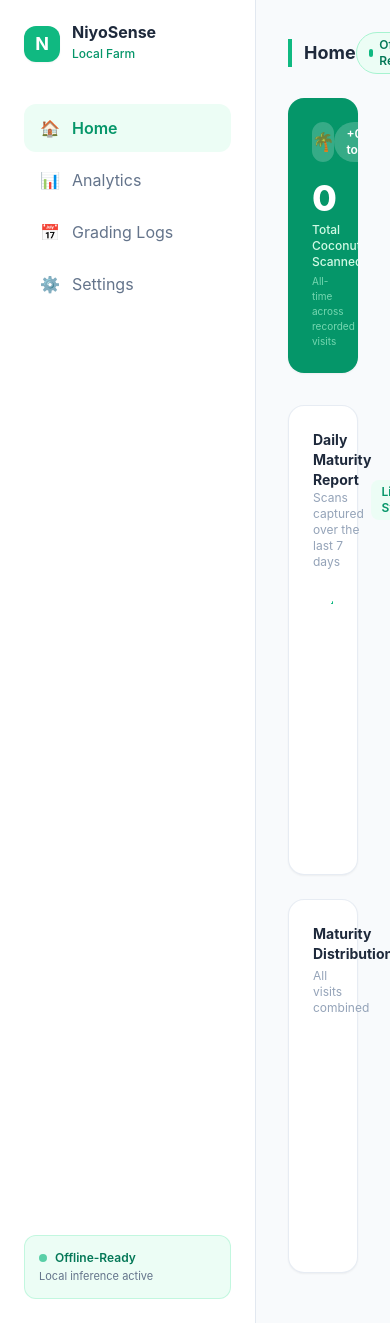
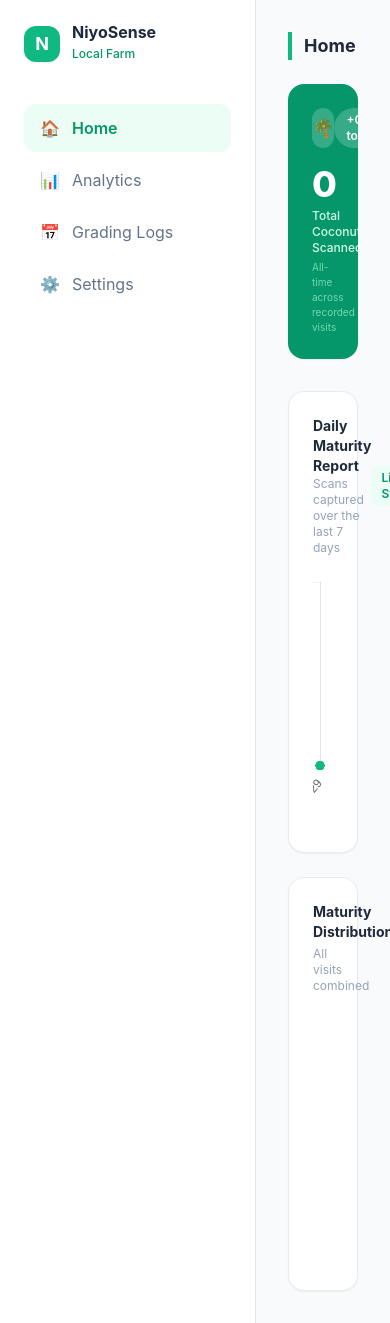
Before and after one commit to Cbolea23/niyosense-capstone, a Django app: page / in a window 390 px wide. Run offline with Django 5.2, Linux system fonts and the light colour scheme; data that the repository does not hold is empty; some libraries are stand-ins or nearby versions.

Commit message:
remove offline ready tags in the dashboard

```diff
--- a/backend/templates/dashboard/includes/header.html
+++ b/backend/templates/dashboard/includes/header.html
@@ -1,9 +1,5 @@
 <div class="flex justify-between items-center mb-6">
     <h2 id="header-title" class="text-lg font-bold text-slate-800 border-l-4 border-emerald-500 pl-3">Home</h2>
     <div class="flex gap-3">
-        <span
-            class="bg-emerald-50 text-emerald-700 border border-emerald-200 px-3 py-1 rounded-full text-xs font-semibold flex items-center gap-1.5">
-            <span class="w-2 h-2 bg-emerald-500 rounded-full"></span> Offline-Ready
-        </span>
     </div>
 </div>
--- a/backend/templates/dashboard/includes/sidebar.html
+++ b/backend/templates/dashboard/includes/sidebar.html
@@ -29,12 +29,4 @@
             </button>
         </nav>
     </div>
-
-    <div class="bg-emerald-50 border border-emerald-200/60 rounded-xl p-3.5">
-        <span class="text-xs font-semibold text-emerald-700 flex items-center gap-2">
-            <span class="w-2 h-2 bg-emerald-500 rounded-full animate-pulse"></span> <span
-                data-i18n="offline_ready">Offline-Ready</span>
-        </span>
-        <p class="text-[11px] text-slate-500 mt-0.5" data-i18n="local_active">Local inference active</p>
-    </div>
 </aside>
--- a/backend/templates/dashboard/includes/tab_analytics.html
+++ b/backend/templates/dashboard/includes/tab_analytics.html
@@ -1,6 +1,6 @@
 <p class="text-xs text-slate-400 mb-6">Real-time monthly performance metrics from PostgreSQL</p>
 
-<div class="grid grid-cols-3 gap-6 mb-8">
+<div class="grid grid-cols-1 md:grid-cols-3 gap-6 mb-8">
     <div class="bg-emerald-50/60 border border-emerald-100 rounded-2xl p-5">
         <h3 class="text-3xl font-bold text-emerald-600 mb-1">{{ this_month_scans }}</h3>
         <p class="text-xs font-bold text-slate-700">Total Scanned This Month</p>
@@ -21,5 +21,7 @@
 <div class="bg-white border border-slate-200/80 rounded-2xl p-6 shadow-sm mb-6">
     <h4 class="font-bold text-slate-800 text-sm mb-1">Monthly Yield</h4>
     <p class="text-xs text-slate-400 mb-4">Total coconuts scanned per month (Historical)</p>
-    <canvas id="yieldChart" height="100"></canvas>
+    <div class="relative w-full h-72">
+        <canvas id="yieldChart"></canvas>
+    </div>
 </div>
--- a/backend/templates/dashboard/includes/tab_home.html
+++ b/backend/templates/dashboard/includes/tab_home.html
@@ -15,23 +15,25 @@
 </div>
 
 <div class="grid grid-cols-1 lg:grid-cols-3 gap-6">
-    <div class="lg:col-span-2 bg-white p-6 rounded-2xl border border-slate-200/80 shadow-sm">
-        <div class="flex justify-between items-center mb-6">
+    <div class="lg:col-span-2 bg-white p-6 rounded-2xl border border-slate-200/80 shadow-sm flex flex-col justify-between">
+        <div class="flex justify-between items-center mb-4">
             <div>
                 <h3 class="font-bold text-slate-800 text-sm">Daily Maturity Report</h3>
                 <p class="text-xs text-slate-400">Scans captured over the last 7 days</p>
             </div>
             <span class="text-xs font-semibold px-2.5 py-1 bg-emerald-50 text-emerald-600 rounded-lg">Live Synced</span>
         </div>
-        <div class="h-64">
+        <div class="relative h-64 w-full">
             <canvas id="dailyChart"></canvas>
         </div>
     </div>
 
-    <div class="bg-white p-6 rounded-2xl border border-slate-200/80 shadow-sm">
-        <h3 class="font-bold text-slate-800 text-sm mb-1">Maturity Distribution</h3>
-        <p class="text-xs text-slate-400 mb-6">All visits combined</p>
-        <div class="h-52 flex items-center justify-center">
+    <div class="bg-white p-6 rounded-2xl border border-slate-200/80 shadow-sm flex flex-col justify-between">
+        <div>
+            <h3 class="font-bold text-slate-800 text-sm mb-1">Maturity Distribution</h3>
+            <p class="text-xs text-slate-400 mb-4">All visits combined</p>
+        </div>
+        <div class="relative h-64 w-full flex items-center justify-center">
             <canvas id="maturityChart"></canvas>
         </div>
     </div>
--- a/backend/templates/dashboard/index.html
+++ b/backend/templates/dashboard/index.html
@@ -60,20 +60,6 @@
         let autoDetectedUrl = "http://127.0.0.1:8000";
         let userHasEditedIp = false;
 
-        function switchTab(tab) {
-            document.querySelectorAll('.tab-pane').forEach(el => el.classList.add('hidden'));
-            document.querySelectorAll('nav button').forEach(btn => {
-                btn.className = "w-full flex items-center space-x-3 px-4 py-3 rounded-xl transition text-left nav-inactive";
-            });
-
-            document.getElementById('tab-' + tab).classList.remove('hidden');
-            document.getElementById('nav-' + tab).className = "w-full flex items-center space-x-3 px-4 py-3 rounded-xl transition text-left nav-active";
-
-            const titles = { 'home': 'nav_home', 'analytics': 'nav_analytics', 'logs': 'nav_logs', 'settings': 'nav_settings' };
-            const lang = localStorage.getItem('niyosense_lang') || 'en';
-            document.getElementById('header-title').innerText = i18n[lang][titles[tab]] || titles[tab];
-        }
-
         // Initialize Chart.js instances
         let matureCount = Number('{{ mature_count }}') || 0;
         let prematureCount = Number('{{ premature_count }}') || 0;
@@ -94,26 +80,103 @@
                     borderWidth: 0
                 }]
             },
-            options: { cutout: '75%', plugins: { legend: { display: false } } }
+            options: {
+                responsive: true,
+                maintainAspectRatio: false,
+                cutout: '75%',
+                plugins: { legend: { display: false } }
+            }
         });
 
         const dailyChart = new Chart(document.getElementById('dailyChart'), {
             type: 'line',
             data: {
                 labels: dailyLabels,
-                datasets: [{ data: dailyCounts, borderColor: '#10B981', tension: 0.4, fill: false }]
+                datasets: [{
+                    data: dailyCounts,
+                    borderColor: '#10B981',
+                    backgroundColor: 'rgba(16, 185, 129, 0.05)',
+                    tension: 0.4,
+                    fill: true,
+                    pointBackgroundColor: '#10B981',
+                    pointRadius: 4,
+                    pointHoverRadius: 6
+                }]
             },
-            options: { plugins: { legend: { display: false } } }
+            options: {
+                responsive: true,
+                maintainAspectRatio: false,
+                layout: {
+                    padding: {
+                        top: 10,
+                        bottom: 10,
+                        left: 5,
+                        right: 15
+                    }
+                },
+                plugins: { legend: { display: false } },
+                scales: {
+                    y: {
+                        beginAtZero: true,
+                        ticks: { precision: 0 },
+                        grid: { color: '#F1F5F9' }
+                    },
+                    x: {
+                        grid: { display: false }
+                    }
+                }
+            }
         });
 
-        new Chart(document.getElementById('yieldChart'), {
+        const yieldChart = new Chart(document.getElementById('yieldChart'), {
             type: 'bar',
             data: {
                 labels: monthlyLabels,
-                datasets: [{ label: 'Coconuts Scanned', data: monthlyCounts, backgroundColor: '#10B981', borderRadius: 8 }]
+                datasets: [{
+                    label: 'Coconuts Scanned',
+                    data: monthlyCounts,
+                    backgroundColor: '#10B981',
+                    borderRadius: 8
+                }]
             },
-            options: { plugins: { legend: { display: false } } }
+            options: {
+                responsive: true,
+                maintainAspectRatio: false,
+                plugins: { legend: { display: false } },
+                scales: {
+                    y: {
+                        beginAtZero: true,
+                        ticks: { precision: 0 },
+                        grid: { color: '#F1F5F9' }
+                    },
+                    x: {
+                        grid: { display: false }
+                    }
+                }
+            }
         });
+
+        function switchTab(tab) {
+            document.querySelectorAll('.tab-pane').forEach(el => el.classList.add('hidden'));
+            document.querySelectorAll('nav button').forEach(btn => {
+                btn.className = "w-full flex items-center space-x-3 px-4 py-3 rounded-xl transition text-left nav-inactive";
+            });
+
+            document.getElementById('tab-' + tab).classList.remove('hidden');
+            document.getElementById('nav-' + tab).className = "w-full flex items-center space-x-3 px-4 py-3 rounded-xl transition text-left nav-active";
+
+            const titles = { 'home': 'nav_home', 'analytics': 'nav_analytics', 'logs': 'nav_logs', 'settings': 'nav_settings' };
+            const lang = localStorage.getItem('niyosense_lang') || 'en';
+            document.getElementById('header-title').innerText = i18n[lang][titles[tab]] || titles[tab];
+
+            // Re-render chart size when tab becomes visible to prevent infinite resize loops
+            if (tab === 'analytics' && yieldChart) {
+                yieldChart.resize();
+            } else if (tab === 'home') {
+                if (dailyChart) dailyChart.resize();
+                if (maturityChart) maturityChart.resize();
+            }
+        }
 
         // Auto-Detect Host Server IP
         async function fetchAutoHostIp() {
@@ -150,7 +213,6 @@
             const inputEl = document.getElementById('serverIpInput');
             let currentUrl = (inputEl && inputEl.value.trim() !== "") ? inputEl.value.trim() : autoDetectedUrl;
 
-            // Automatically prepend http:// if missing
             if (!currentUrl.startsWith("http://") && !currentUrl.startsWith("https://")) {
                 currentUrl = "http://" + currentUrl;
             }
@@ -195,13 +257,11 @@
                 if (response.ok) {
                     const jsonResponse = await response.json();
 
-                        // Support both direct response objects and enveloped API payloads ({ success: true, data: { ... } })
                     const data = (jsonResponse.data && typeof jsonResponse.data === 'object')
                         ? jsonResponse.data
                         : jsonResponse;
 
                     if (jsonResponse.success || data.total_scans !== undefined) {
-                            // Update DOM Counters safely
                         const totalEl = document.getElementById('stat-total-scans');
                         const todayEl = document.getElementById('stat-scans-today');
 
@@ -212,17 +272,15 @@
                             todayEl.innerText = `+${data.scans_today} today`;
                         }
 
-                            // Update Doughnut Chart
                         if (data.mature_count !== undefined && maturityChart) {
                             maturityChart.data.datasets[0].data = [
                                 data.mature_count,
                                 data.premature_count,
                                 data.overmature_count
                             ];
-                                maturityChart.update('none'); // Silent update without UI flicker
+                            maturityChart.update('none');
                         }
 
-                            // Update Line Chart
                         if (data.daily_labels && dailyChart) {
                             dailyChart.data.labels = data.daily_labels;
                             dailyChart.data.datasets[0].data = data.daily_counts;
@@ -245,9 +303,7 @@
                 greeting: "Good morning!",
                 total_scans: "Total Coconuts Scanned",
                 lang_title: "Language / Wika",
-                lang_desc: "English / Filipino (Tagalog)",
-                offline_ready: "Offline-Ready",
-                local_active: "Local inference active"
+                lang_desc: "English / Filipino (Tagalog)"
             },
             tl: {
                 nav_home: "Tahanan",
@@ -257,9 +313,7 @@
                 greeting: "Magandang araw!",
                 total_scans: "Kabuuan ng Niyog na Nasuri",
                 lang_title: "Wika / Language",
-                lang_desc: "Filipino (Tagalog) / English",
-                offline_ready: "Handa sa Offline",
-                local_active: "Aktibo ang lokal na AI"
+                lang_desc: "Filipino (Tagalog) / English"
             }
         };
 
```
Lines whose indentation alone changed are shown as unchanged.
